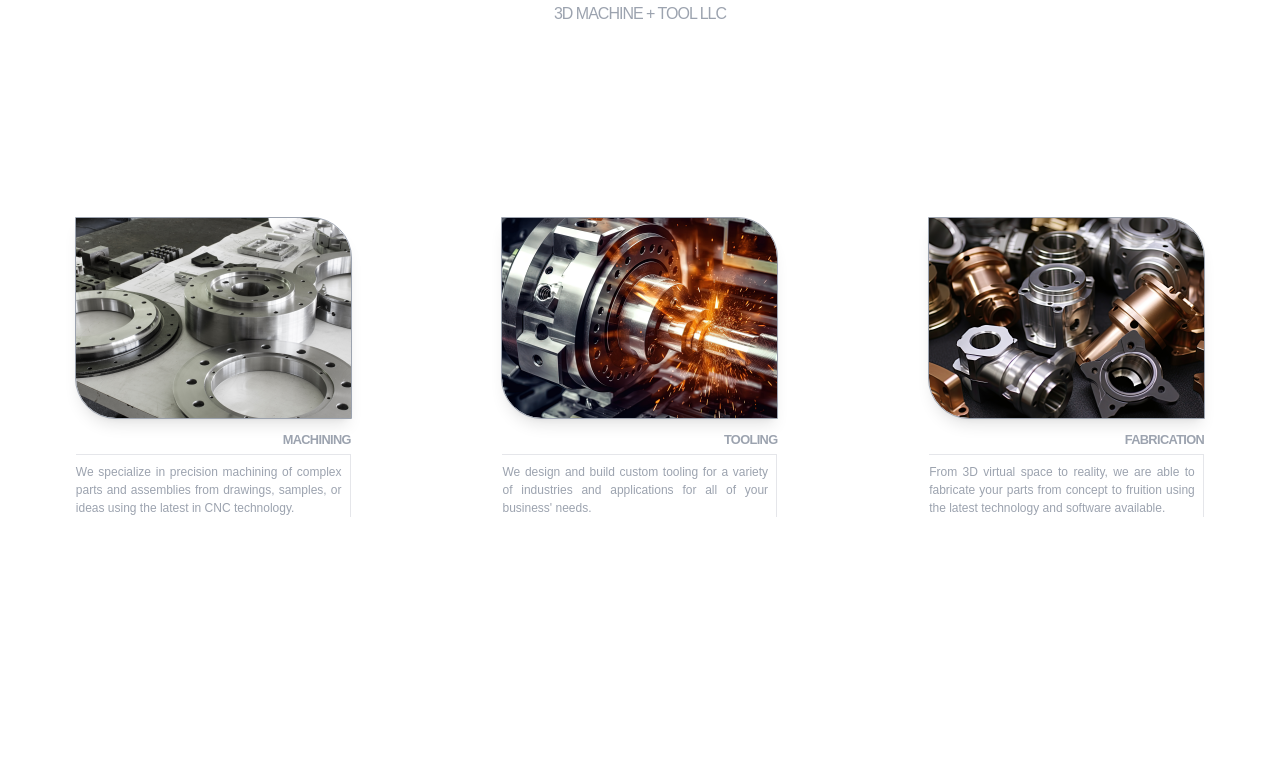
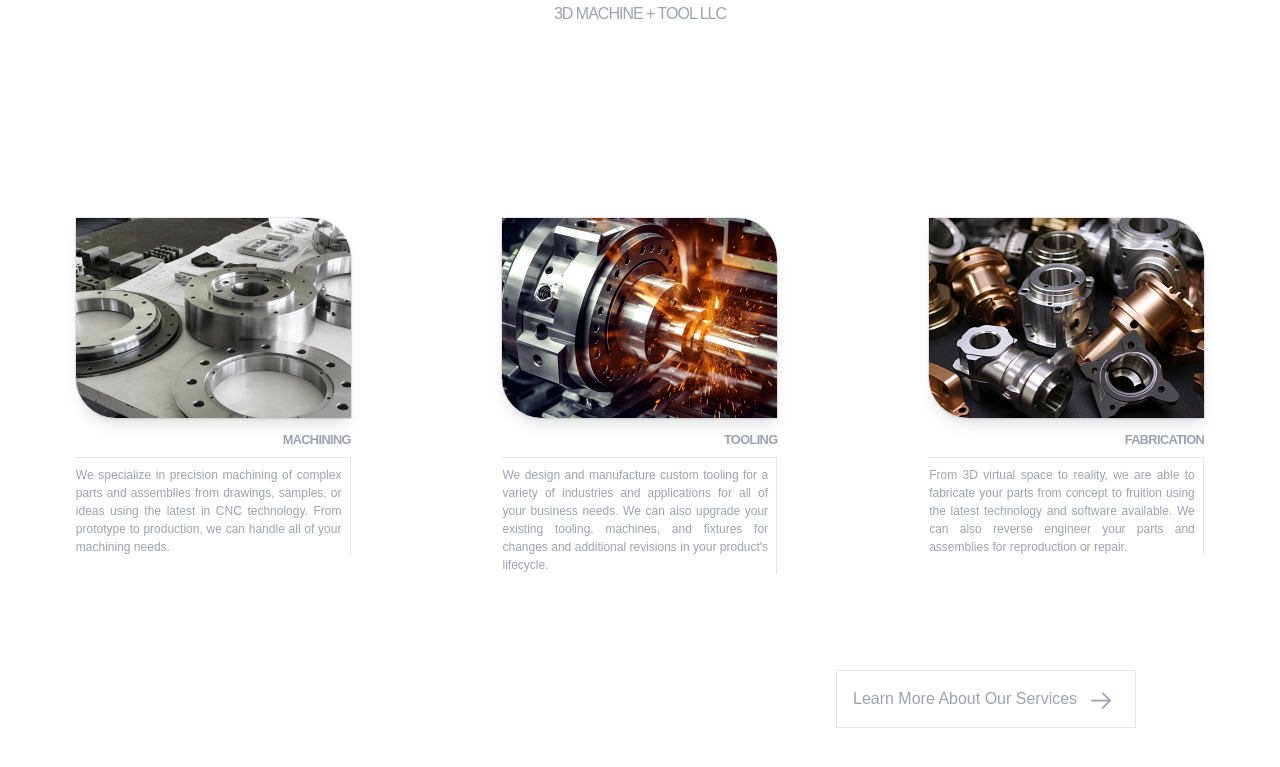
Before and after one commit to tuffs/3dmachtoolllc, a Next.js app: page / in a window 1280 px wide. Shown: the part 295-1062 px from the top of the page. Built offline with nearby package versions, Linux system fonts and the light colour scheme.

Commit message:
Changes to apply some animation as well as a button leading users to the /services route.

```diff
--- a/app/products/page.js
+++ b/app/products/page.js
@@ -2,7 +2,9 @@ export default function ProductsPage() {
   return (
     <>
       <div className="my-24">
-        <h1 className="text-4xl font-bold text-center">Our Products</h1>
+        <h1 className="text-4xl font-bold text-center">
+          Products
+        </h1>
       </div>
     </>
   );
--- /dev/null
+++ b/app/services/page.js
@@ -0,0 +1,9 @@
+export default function ServicesPage() {
+  return (
+    <>
+      <div className="my-24">
+        <h1 className="text-4xl font-bold text-center">Services</h1>
+      </div>
+    </>
+  )
+}
--- a/components/BaseServices.js
+++ b/components/BaseServices.js
@@ -1,7 +1,9 @@
 'use client';
 
-import { useState } from 'react';
-import { motion } from 'framer-motion';
+import { useState, useCallback } from 'react';
+import { motion, AnimatePresence } from 'framer-motion';
+import { RxArrowRight } from "react-icons/rx";
+
 import services from '@/data/services';
 
 const BaseServices = () => {
@@ -9,6 +11,14 @@ const BaseServices = () => {
 
   const zoomFactor = 1.75;
   const zoomDuration = 0.9;
+
+  const handleHoverStart = useCallback((index) => {
+    setHoveredIndex(index);
+  }, []);
+
+  const handleHoverEnd = useCallback(() => {
+    setHoveredIndex(null);
+  }, []);
 
   return (
     <div className="my-48">
@@ -20,16 +30,18 @@ const BaseServices = () => {
           >
             <a
               href={s.link}
-              className="text-gray-400 hover:text-gray-200"
+              className="text-gray-400 hover:text-gray-200 group block"
+              onMouseEnter={() => handleHoverStart(i)}
+              onMouseLeave={handleHoverEnd}
             >
               <div>
                 <center>
                     <motion.div
-                      className="overflow-hidden rounded-tr-[2.5rem] rounded-bl-[2.5rem] shadow-lg w-[275px] h-[200px] outline outline-1 outline-gray-400"
-                      onHoverStart={() => setHoveredIndex(i)}
-                      onHoverEnd={() => setHoveredIndex(null)}
+                      className="overflow-hidden rounded-tr-[2.5rem] rounded-bl-[2.5rem] shadow-lg w-[275px] h-[200px] outline outline-1 outline-[#9ca3af44] group-hover:outline-white transition-all duration-700 ease-in-out"
                     >
+                      <AnimatePresence>
                         <motion.img
+                          key={s.imageUrl}
                           src={s.imageUrl}
                           className="w-full h-full object-cover"
                           initial={{ scale: 1 }}
@@ -38,17 +50,18 @@ const BaseServices = () => {
                           }}
                           transition={{ duration: zoomDuration }}
                         />
+                      </AnimatePresence>
                     </motion.div>
                     <h1
-                      className="text-[.8rem] mt-[.7399rem] font-semibold text-gray-400 hover:text-gray-300 float-right pr-[5.3rem] tracking-tighter md:pr-0"
+                      className="text-[.8rem] mt-[.7399rem] font-bold text-gray-400 group-hover:text-white float-right pr-[5.3rem] tracking-tighter md:pr-0 transition-colors duration-700"
                     >
                       {s.name}
                     </h1>
                 </center>
               </div>
-              <div className="mx-auto w-[275px] mt-[2.25rem] mb-[5.25rem]">
+              <div className="mx-auto w-[275px] mt-[2.45rem] mb-[5.25rem]">
                 <p
-                  className="text-[.75rem] pt-[.52335rem] pr-[.52335rem] pb-[.52335] text-gray-400 text-justify hover:text-gray-300 md:mt-2.5rem border-t-[1px] border-r-[1px] border-t-[#9ca3af44] border-r-[#9ca3af44]"
+                  className="text-[.75rem] pt-[.52335rem] pr-[.52335rem] pb-[.52335] text-gray-400 text-justify group-hover:text-white md:mt-2.5rem border-t-[1px] border-r-[1px] border-t-[#9ca3af44] border-r-[#9ca3af44] group-hover:border-t-white group-hover:border-r-white transition-colors duration-700"
                 >
                   {s.description}
                 </p>
@@ -57,6 +70,12 @@ const BaseServices = () => {
           </li>
         ))}
       </ul>
+
+      <div className="mr-20 md:mx-36 float-right md:flex">
+        <a href="/services" className="w-[300px] flex text-gray-400 border-[1px] border-[#9ca3af44] p-4 pb-2 hover:text-gray-200 hover:border-gray-200 duration-700">
+          Learn More About Our Services <RxArrowRight className="text-[2rem] ml-2 pb-[0.3rem]" />
+        </a>
+      </div>
     </div>
   );
 }
--- a/data/services.js
+++ b/data/services.js
@@ -3,19 +3,19 @@ const services = [
     name: 'MACHINING',
     imageUrl: '/hero_section__hubs.png',
     link: '/machining',
-    description: 'We specialize in precision machining of complex parts and assemblies from drawings, samples, or ideas using the latest in CNC technology.',
+    description: 'We specialize in precision machining of complex parts and assemblies from drawings, samples, or ideas using the latest in CNC technology. From prototype to production, we can handle all of your machining needs.',
   },
   {
     name: 'TOOLING',
     imageUrl: '/hero_section__lathe.png',
     link: '/tooling',
-    description: 'We design and build custom tooling for a variety of industries and applications for all of your business\' needs.',
+    description: 'We design and manufacture custom tooling for a variety of industries and applications for all of your business needs. We can also upgrade your existing tooling, machines, and fixtures for changes and additional revisions in your product\'s  lifecycle.',
   },
   {
     name: 'FABRICATION',
     imageUrl: '/hero_section__fittings.png',
     link: '/fabrication',
-    description: 'From 3D virtual space to reality, we are able to fabricate your parts from concept to fruition using the latest technology and software available.',
+    description: 'From 3D virtual space to reality, we are able to fabricate your parts from concept to fruition using the latest technology and software available. We can also reverse engineer your parts and assemblies for reproduction or repair.',
   }
 ];
 
--- a/package.json
+++ b/package.json
@@ -14,7 +14,8 @@
     "framer-motion": "^12.0.0-alpha.0",
     "next": "14.2.15",
     "react": "^18",
-    "react-dom": "^18"
+    "react-dom": "^18",
+    "react-icons": "^5.3.0"
   },
   "devDependencies": {
     "postcss": "^8",
```
Also changed, not shown: 1 other file (tests, documents, lock files or other folders). Lines whose indentation alone changed are shown as unchanged.
